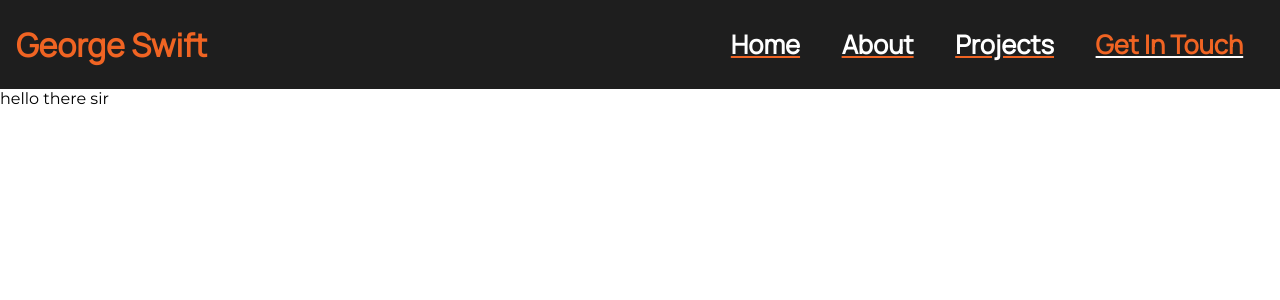
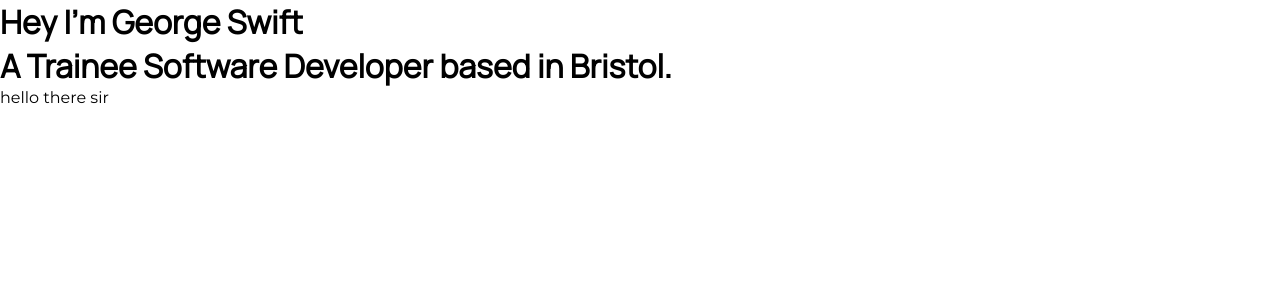
Before and after one commit to GeorgeSwift16/portfolio-project-react, a React (Create React App) app: page / in a window 1280 px wide. Shown: the top 300 px of the page. Built offline with nearby package versions, Linux system fonts and the light colour scheme.

Commit message:
started header creation

```diff
--- /dev/null
+++ b/src/containers/HomePage/Header/Header.jsx
@@ -0,0 +1,20 @@
+import "./Header.scss";
+
+const Header = () => {
+  return (
+    <div className="header">
+      <h2 className="header__greeting">
+        Hey I'm
+        <span className="header__greeting highlighted-text"> George Swift</span>
+      </h2>
+      <h1 className="header__heading">
+        A Trainee{" "}
+        <span className="header__heading highlighted-text">
+          Software Developer{" "}
+        </span>
+        based in Bristol.
+      </h1>
+    </div>
+  );
+};
+export default Header;
--- a/src/pages/Home/Home.jsx
+++ b/src/pages/Home/Home.jsx
@@ -1,10 +1,10 @@
 import "./Home.scss";
-import Banner from "../../components/Banner/Banner";
+import Header from "../../containers/HomePage/Header/Header";
 
 const Home = () => {
   return (
     <div className="Home">
-      <Banner />
+      <Header />
       <p>hello there sir</p>
     </div>
   );
```
Also changed, not shown: src/containers/HomePage/Header/Header.scss (added).
